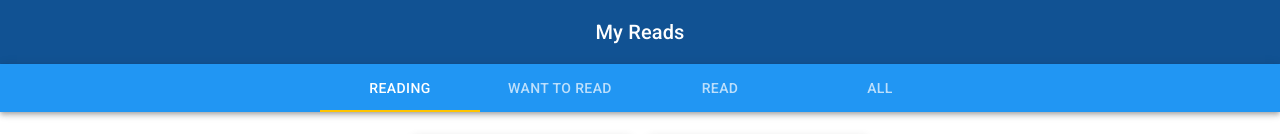
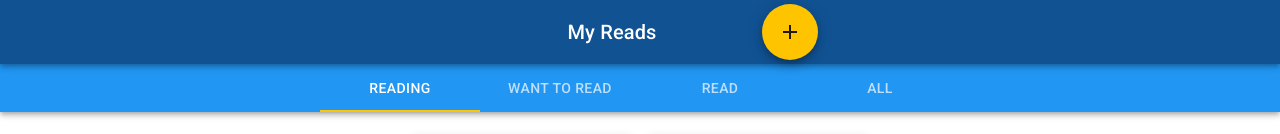
Before and after one commit to aristoteles-nunez/books-reads, a React (Create React App) app: page / in a window 1280 px wide. Shown: the top 134 px of the page. Built offline with nearby package versions, Linux system fonts and the light colour scheme.

Commit message:
feat: Addded button to add a new book

```diff
--- a/src/AppNavBar.js
+++ b/src/AppNavBar.js
@@ -4,19 +4,30 @@ import { makeStyles } from '@material-ui/core/styles';
 import AppBar from '@material-ui/core/AppBar';
 import Toolbar from '@material-ui/core/Toolbar';
 import Typography from '@material-ui/core/Typography';
+import Fab from '@material-ui/core/Fab';
+import AddIcon from '@material-ui/icons/Add';
 
 const useStyles = makeStyles(theme => ({
   root: {
-    flexGrow: 1
+    flexGrow: 1,
+    alignItems: 'center',
   },
   menuButton: {
     marginRight: theme.spacing(2),
   },
   title: {
-    flexGrow: 1,
+    width: 300
   },
   bar: {
-    backgroundColor: '#115293'
+    backgroundColor: '#115293',
+    alignItems: 'center',
+  },
+  margin: {
+
+  },
+  tool: {
+    flexGrow: 1,
+    alignItems: 'center',
   }
 }));
 
@@ -24,12 +35,15 @@ const AppNavBar = (props) => {
     const {title} = props;
     const classes = useStyles();
     return (
-        <div className={classes.root}>
-            <AppBar className={classes.bar} position="static">
-                <Toolbar>
+        <div align="center" className={classes.root}>
+            <AppBar className={classes.bar} position="relative">
+                <Toolbar className={classes.tool} position="relative">
                     <Typography variant="h6" className={classes.title}>
                         {title}
                     </Typography>
+                    <Fab color="secondary" aria-label="add" className={classes.margin}>
+                      <AddIcon />
+                    </Fab>
                 </Toolbar>
             </AppBar>
         </div>
```
